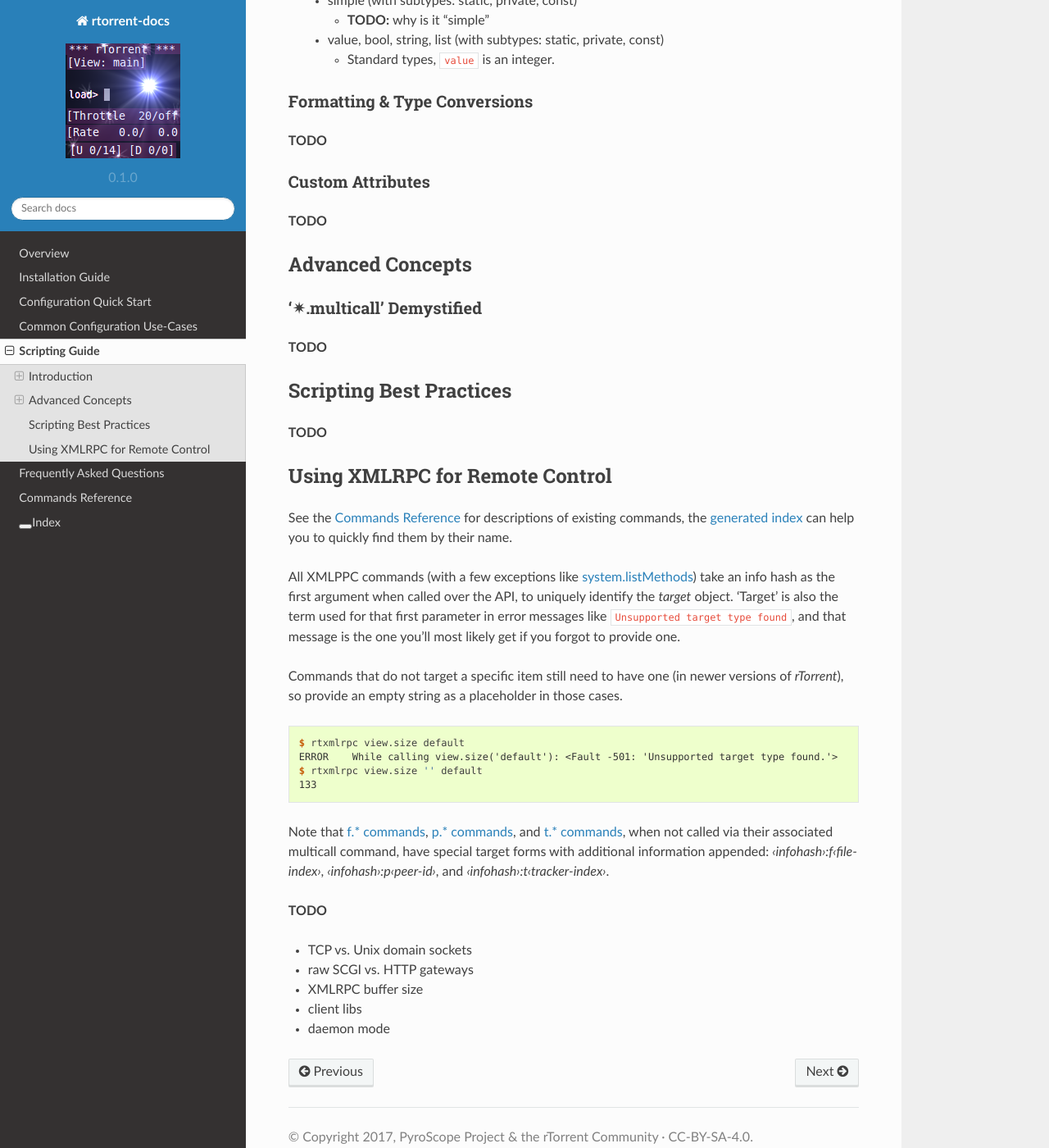
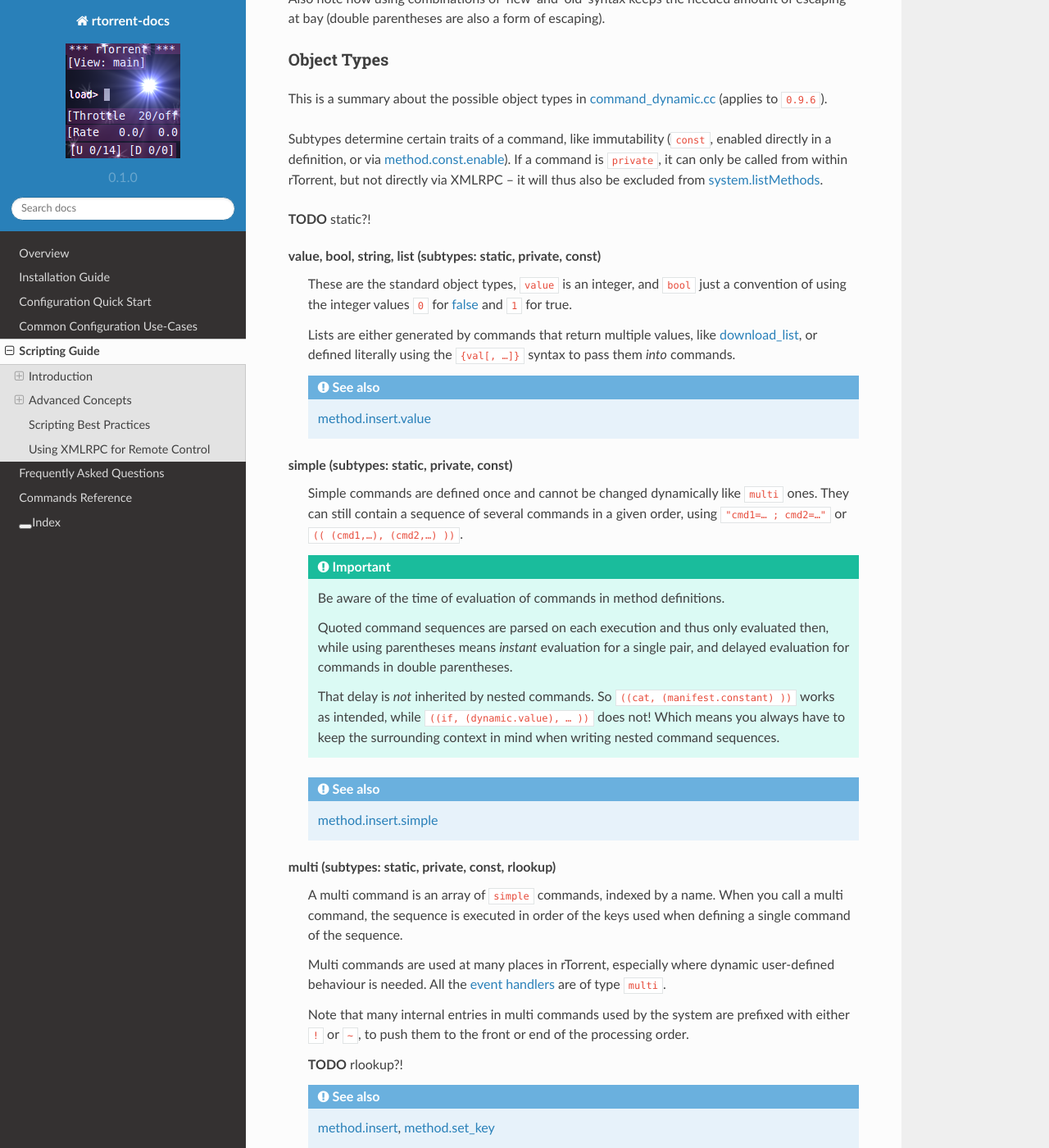
Before and after one commit to rtorrent-community/rtorrent-docs, a Sphinx documentation site: the page built from docs/scripting.rst, in a window 1280 px wide and 1400 px high, scrolled down 2320 px. Shown: the whole window at 82% size. Built offline with Sphinx 7.4.7 and the Read the Docs theme 2.0.0, drawn with Linux system fonts in a browser that asks for light colours; some of the changed text lies outside the part shown.

Commit message:
details of command calling

```diff
--- a/docs/scripting.rst
+++ b/docs/scripting.rst
@@ -42,6 +42,8 @@
 * Use double quotes for preserving whitespace, or to pass statements
   as arguments to other commands (like :term:`method.insert` and :term:`schedule2`).
   Use ``\"`` to escape quotes within quoted strings.
+* Within double quotes, a semicolon ``;`` can be used as a delimiter to pass command *sequences*,
+  e.g. in event handler bodies and scheduled commands.
 * Use double parentheses to pass a command unevaluated to another command.
 * Braces ``{…, …}`` pass a list as an argument, used for setting list values,
   or with boolean operators.
@@ -53,10 +55,17 @@
 Commands
 ^^^^^^^^
 
-A command is ... It's called by ...
+A command is basically a function call or *method*, used to either query or change a configuration setting,
+or cause some side-effect at runtime.
+They're called by the configuration file parser, timed schedules, event handlers, and via XMLRPC.
+
+See :ref:`object-types` for the difference between simple and ‘multi’ commands,
+and what return types commands can have.
+You can use :term:`method.redirect` to define alias names for commands,
+which is mostly used internally to keep deprecated command names alive for a while.
 
 A deep-dive into defining your own commands can be found in the
-:ref:`reference of related commands <method-commands>`.
+:ref:`reference of related method.* commands <method-commands>`.
 
 Use the :doc:`cmd-ref` for details on specific commands,
 and the :ref:`generated index <genindex>` to find them by name.
@@ -118,17 +127,66 @@
 `command_dynamic.cc <https://github.com/rakshasa/rtorrent/blob/master/src/command_dynamic.cc>`_
 (applies to ``0.9.6``).
 
- * multi (with subtypes: static, private, const, rlookup)
+Subtypes determine certain traits of a command, like immutability (``const``, enabled directly
+in a definition, or via :term:`method.const.enable`).
+If a command is ``private``, it can only be called from within rTorrent, but not directly via XMLRPC
+– it will thus also be excluded from :term:`system.listMethods`.
 
-   * **TODO:** what is it
+**TODO** static?!
 
- * simple (with subtypes: static, private, const)
 
-   * **TODO:** why is it "simple"
+value, bool, string, list (subtypes: static, private, const)
+   These are the standard object types, ``value`` is an integer,
+   and ``bool`` just a convention of using the integer values ``0`` for :term:`false` and ``1`` for true.
 
- * value, bool, string, list (with subtypes: static, private, const)
+   Lists are either generated by commands that return multiple values, like :term:`download_list`,
+   or defined literally using the ``{val[, …]}`` syntax to pass them *into* commands.
 
-   * Standard types, ``value`` is an integer.
+   .. seealso::
+
+        :term:`method.insert.value`
+
+simple (subtypes: static, private, const)
+   Simple commands are defined once and cannot be changed dynamically like ``multi`` ones.
+   They can still contain a sequence of several commands in a given order,
+   using ``"cmd1=… ; cmd2=…"`` or ``(( (cmd1,…), (cmd2,…) ))``.
+
+   .. important::
+
+        Be aware of the time of evaluation of commands in method definitions.
+
+        Quoted command sequences are parsed on each execution and thus only evaluated then,
+        while using parentheses means *instant* evaluation for a single pair,
+        and delayed evaluation for commands in double parentheses.
+
+        That delay is *not* inherited by nested commands.
+        So ``((cat, (manifest.constant) ))`` works as intended,
+        while ``((if, (dynamic.value), … ))`` does not!
+        Which means you always have to keep the surrounding context in mind
+        when writing nested command sequences.
+
+   .. seealso::
+
+        :term:`method.insert.simple`
+
+multi (subtypes: static, private, const, rlookup)
+   A multi command is an array of ``simple`` commands, indexed by a name.
+   When you call a multi command, the sequence is executed in order of the keys
+   used when defining a single command of the sequence.
+
+   Multi commands are used at many places in rTorrent,
+   especially where dynamic user-defined behaviour is needed.
+   All the :ref:`event handlers <event-commands>` are of type ``multi``.
+
+   Note that many internal entries in multi commands used by the system are prefixed
+   with either ``!`` or ``~``, to push them to the front or end of the processing order.
+
+   **TODO** rlookup?!
+
+   .. seealso::
+
+        :term:`method.insert`,
+        :term:`method.set_key`
 
 
 Formatting & Type Conversions
```
